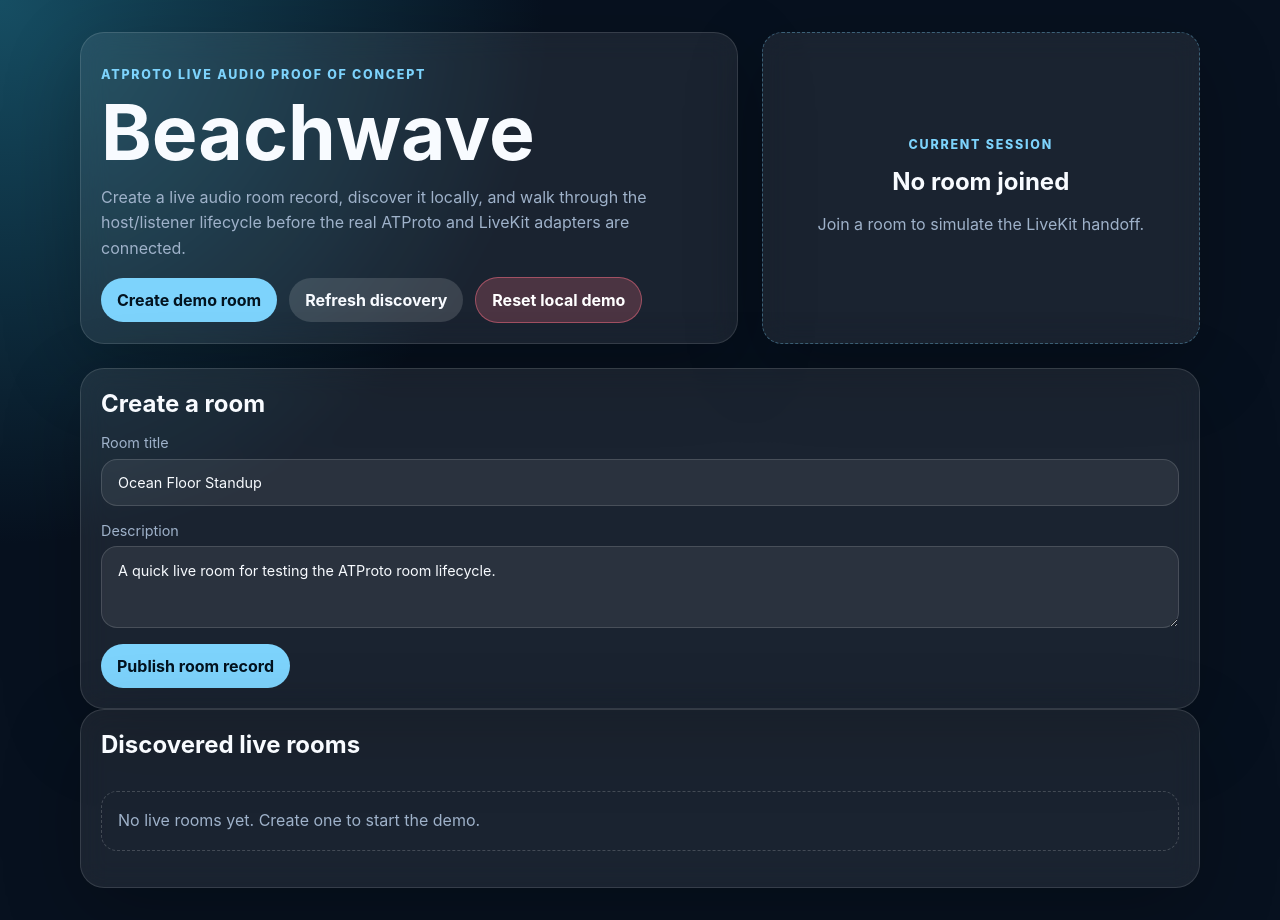
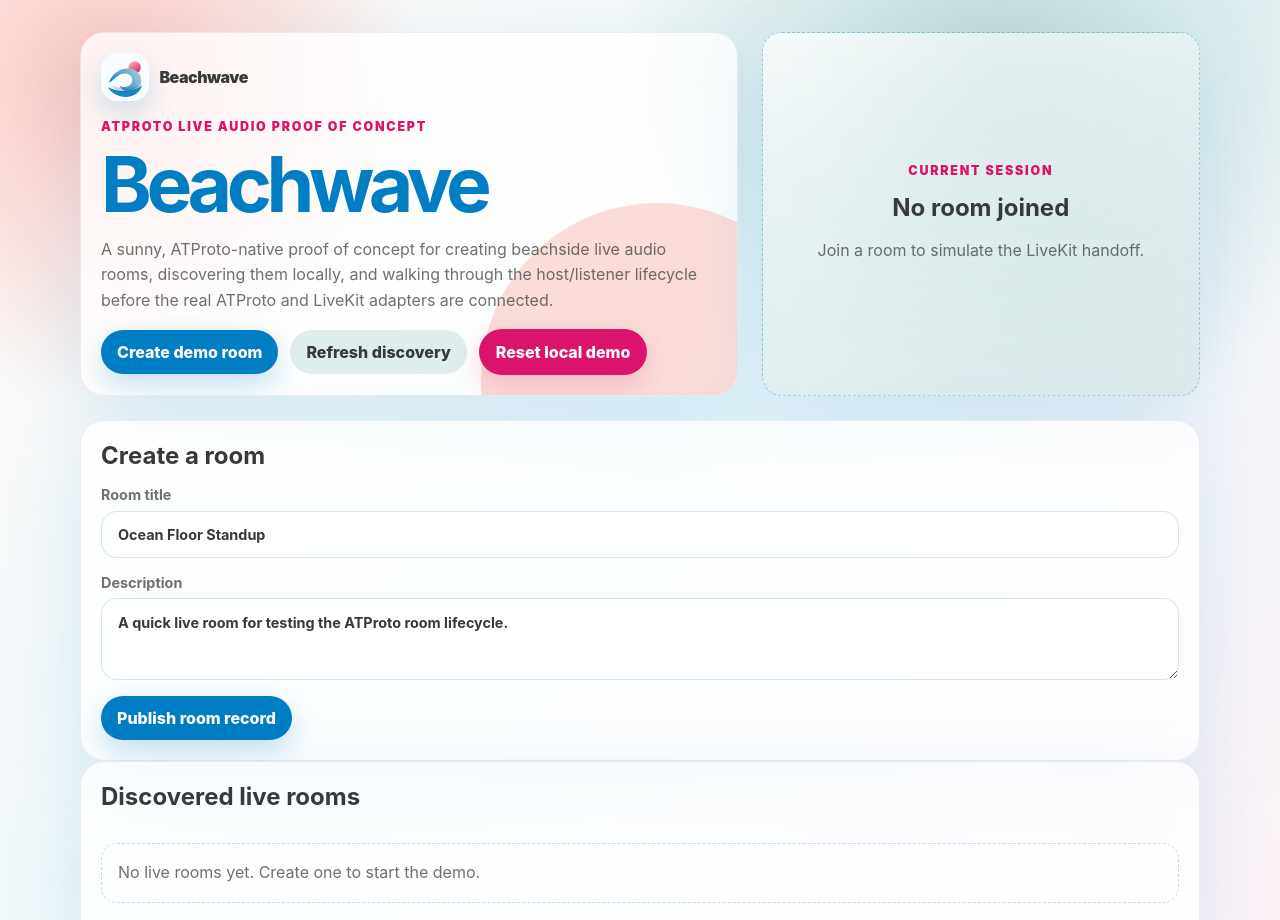
Before and after one commit to quarterback/beachwave, a website with bundled scripts: page index.html in a window 1280 px wide. Shown: the top 920 px of the page. Built offline with nearby package versions, Linux system fonts and the light colour scheme.

Commit message:
Apply Beachwave branding

```diff
--- a/index.html
+++ b/index.html
@@ -4,6 +4,7 @@
     <meta charset="utf-8" />
     <meta name="viewport" content="width=device-width, initial-scale=1" />
     <title>Beachwave Demo</title>
+    <link rel="icon" href="beachwave.svg" type="image/svg+xml" />
     <link rel="stylesheet" href="src/client/styles.css" />
   </head>
   <body>
--- a/src/client/main.ts
+++ b/src/client/main.ts
@@ -11,12 +11,17 @@ let activeRoom: BeachwaveRoom | undefined;
 app.innerHTML = `
   <main class="shell">
     <section class="hero">
-      <div class="card">
+      <div class="card hero-card">
+        <div class="brand-lockup" aria-label="Beachwave">
+          <img src="beachwave.svg" alt="" />
+          <span>Beachwave</span>
+        </div>
         <p class="eyebrow">ATProto live audio proof of concept</p>
         <h1 data-brand>Beachwave</h1>
         <p>
-          Create a live audio room record, discover it locally, and walk through the host/listener
-          lifecycle before the real ATProto and LiveKit adapters are connected.
+          A sunny, ATProto-native proof of concept for creating beachside live audio rooms,
+          discovering them locally, and walking through the host/listener lifecycle before
+          the real ATProto and LiveKit adapters are connected.
         </p>
         <div class="actions">
           <button id="seed-room" type="button">Create demo room</button>
--- a/src/client/styles.css
+++ b/src/client/styles.css
@@ -1,42 +1,60 @@
 :root {
-  color-scheme: dark;
-  --bg: #07111f;
-  --panel: rgba(255, 255, 255, 0.08);
-  --panel-strong: rgba(255, 255, 255, 0.14);
-  --text: #f8fbff;
-  --muted: #9fb2ca;
-  --accent: #7dd3fc;
-  --accent-strong: #38bdf8;
-  --danger: #fb7185;
+  color-scheme: light;
+  --bright-teal-blue: #007dc3;
+  --light-blue: #b7d5d4;
+  --gunmetal: #37393a;
+  --cotton-rose: #f7c1bb;
+  --berry-lipstick: #dc136c;
+  --bg: #f8fbff;
+  --panel: rgba(255, 255, 255, 0.76);
+  --panel-strong: rgba(183, 213, 212, 0.42);
+  --text: var(--gunmetal);
+  --muted: rgba(55, 57, 58, 0.72);
+  --accent: var(--bright-teal-blue);
+  --accent-strong: #006ba7;
+  --danger: var(--berry-lipstick);
   font-family: Inter, ui-sans-serif, system-ui, -apple-system, BlinkMacSystemFont, "Segoe UI", sans-serif;
 }
 
 * { box-sizing: border-box; }
-body { margin: 0; min-height: 100vh; background: radial-gradient(circle at top left, #164e63, transparent 34rem), var(--bg); color: var(--text); }
+body {
+  margin: 0;
+  min-height: 100vh;
+  background:
+    radial-gradient(circle at 8% 8%, rgba(247, 193, 187, 0.9), transparent 20rem),
+    radial-gradient(circle at 78% 6%, rgba(183, 213, 212, 0.85), transparent 24rem),
+    linear-gradient(135deg, #fffaf8 0%, #edf8fb 50%, #fdf2f7 100%);
+  color: var(--text);
+}
 button, input, textarea { font: inherit; }
-button { border: 0; border-radius: 999px; padding: 0.75rem 1rem; color: #03131f; background: var(--accent); font-weight: 700; cursor: pointer; }
-button:hover { background: var(--accent-strong); }
-button.secondary { color: var(--text); background: var(--panel-strong); }
-button.danger { color: white; background: rgba(251, 113, 133, 0.22); border: 1px solid rgba(251, 113, 133, 0.5); }
-input, textarea { width: 100%; border: 1px solid rgba(255,255,255,.14); border-radius: 1rem; padding: .9rem 1rem; color: var(--text); background: rgba(255,255,255,.07); }
-label { display: grid; gap: .45rem; color: var(--muted); font-size: .9rem; }
+button { border: 0; border-radius: 999px; padding: 0.75rem 1rem; color: white; background: var(--accent); font-weight: 800; cursor: pointer; box-shadow: 0 10px 28px rgba(0, 125, 195, .22); }
+button:hover { background: var(--accent-strong); transform: translateY(-1px); }
+button.secondary { color: var(--gunmetal); background: var(--panel-strong); box-shadow: none; }
+button.danger { color: white; background: var(--danger); border: 1px solid rgba(220, 19, 108, 0.2); box-shadow: 0 10px 28px rgba(220, 19, 108, .18); }
+input, textarea { width: 100%; border: 1px solid rgba(0,125,195,.18); border-radius: 1rem; padding: .9rem 1rem; color: var(--text); background: rgba(255,255,255,.72); }
+input:focus, textarea:focus { outline: 3px solid rgba(0, 125, 195, .18); border-color: var(--bright-teal-blue); }
+label { display: grid; gap: .45rem; color: var(--muted); font-size: .9rem; font-weight: 700; }
 
 .shell { width: min(1120px, calc(100% - 2rem)); margin: 0 auto; padding: 2rem 0 4rem; }
 .hero { display: grid; grid-template-columns: 1.2fr .8fr; gap: 1.5rem; align-items: stretch; margin-bottom: 1.5rem; }
-.card { border: 1px solid rgba(255,255,255,.12); border-radius: 1.5rem; padding: 1.25rem; background: var(--panel); box-shadow: 0 24px 80px rgba(0,0,0,.24); backdrop-filter: blur(14px); }
-.eyebrow { color: var(--accent); text-transform: uppercase; letter-spacing: .14em; font-size: .78rem; font-weight: 800; }
-h1 { font-size: clamp(2.5rem, 6vw, 5rem); line-height: .92; margin: .4rem 0 1rem; }
+.card { border: 1px solid rgba(55,57,58,.08); border-radius: 1.5rem; padding: 1.25rem; background: var(--panel); box-shadow: 0 24px 80px rgba(0, 125, 195, .12); backdrop-filter: blur(14px); }
+.hero-card { position: relative; overflow: hidden; }
+.hero-card::after { content: ""; position: absolute; inset: auto -6rem -10rem auto; width: 22rem; height: 22rem; border-radius: 999px; background: rgba(247, 193, 187, .55); z-index: -1; }
+.brand-lockup { display: inline-flex; align-items: center; gap: .65rem; color: var(--gunmetal); font-weight: 900; letter-spacing: -.03em; }
+.brand-lockup img { width: 3rem; height: 3rem; border-radius: 1rem; box-shadow: 0 12px 28px rgba(0, 125, 195, .18); }
+.eyebrow { color: var(--berry-lipstick); text-transform: uppercase; letter-spacing: .14em; font-size: .78rem; font-weight: 900; }
+h1 { color: var(--bright-teal-blue); font-size: clamp(2.5rem, 6vw, 5rem); line-height: .92; margin: .4rem 0 1rem; letter-spacing: -.07em; }
 h2 { margin: 0 0 1rem; }
 p { color: var(--muted); line-height: 1.6; }
 .form-grid { display: grid; gap: 1rem; }
 .actions { display: flex; flex-wrap: wrap; gap: .75rem; align-items: center; }
-.status { color: var(--muted); min-height: 1.5rem; }
+.status { color: var(--berry-lipstick); min-height: 1.5rem; font-weight: 800; }
 .room-grid { display: grid; grid-template-columns: repeat(auto-fit, minmax(260px, 1fr)); gap: 1rem; }
 .room { display: grid; gap: .9rem; }
 .room h3 { margin: 0; }
 .meta { display: grid; gap: .35rem; color: var(--muted); font-size: .9rem; word-break: break-all; }
-.badge { display: inline-flex; width: fit-content; align-items: center; gap: .35rem; border-radius: 999px; padding: .35rem .6rem; color: #bbf7d0; background: rgba(34,197,94,.15); font-weight: 800; font-size: .78rem; }
-.stage { display: grid; gap: .75rem; min-height: 180px; place-items: center; text-align: center; border: 1px dashed rgba(125,211,252,.35); border-radius: 1.25rem; padding: 1rem; }
+.badge { display: inline-flex; width: fit-content; align-items: center; gap: .35rem; border-radius: 999px; padding: .35rem .6rem; color: var(--bright-teal-blue); background: rgba(183,213,212,.5); font-weight: 900; font-size: .78rem; }
+.stage { display: grid; gap: .75rem; min-height: 180px; place-items: center; text-align: center; border: 1px dashed rgba(0,125,195,.35); border-radius: 1.25rem; padding: 1rem; background: linear-gradient(160deg, rgba(255,255,255,.72), rgba(183,213,212,.34)); }
 .stage strong { color: var(--accent); }
-.empty { color: var(--muted); padding: 1rem; border: 1px dashed rgba(255,255,255,.18); border-radius: 1rem; }
+.empty { color: var(--muted); padding: 1rem; border: 1px dashed rgba(0,125,195,.25); border-radius: 1rem; background: rgba(255,255,255,.46); }
 @media (max-width: 800px) { .hero { grid-template-columns: 1fr; } }
```
Also changed, not shown: README.md, beachwave.svg (added).
